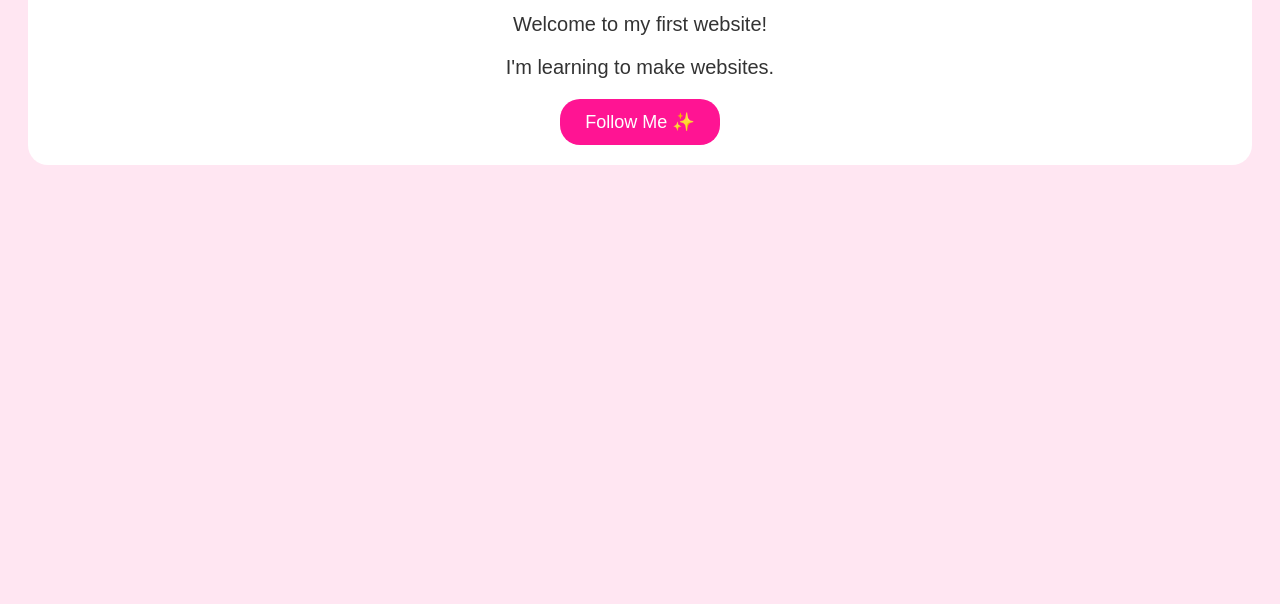
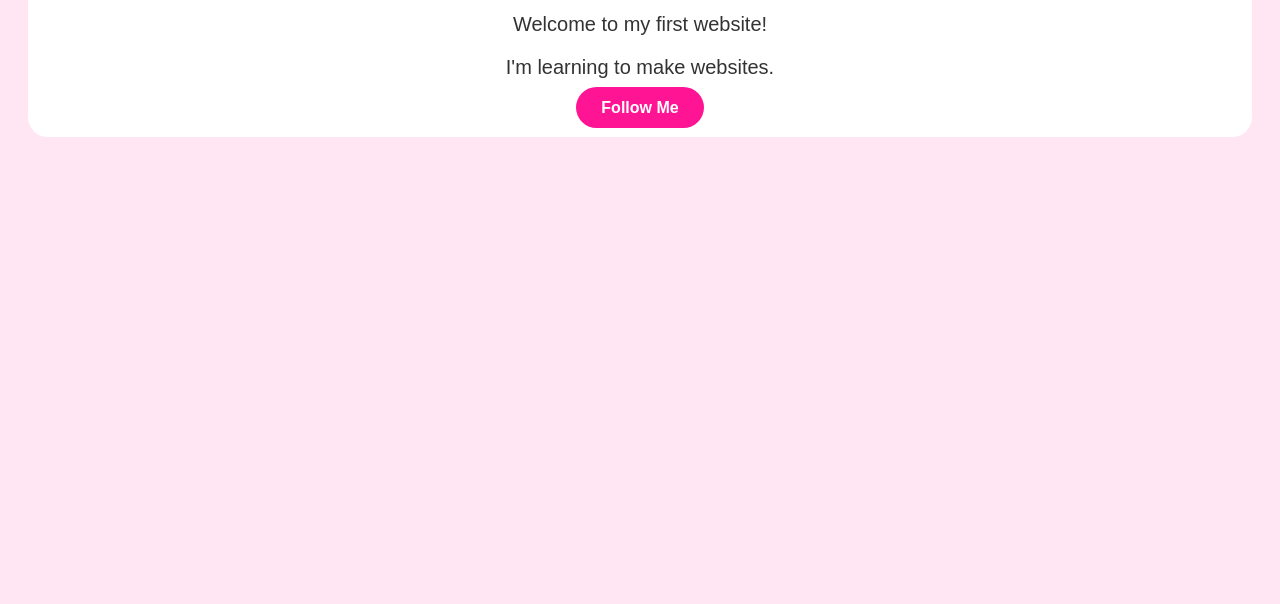
Before and after one commit to patil-hemangi250/my-first-project, a plain HTML site: page index.html in a window 1280 px wide. Shown: the part 196-800 px from the top of the page. Drawn offline with Linux system fonts and the light colour scheme.

Commit message:
Replace button with Instagram follow link

```diff
--- a/index.html
+++ b/index.html
@@ -15,7 +15,7 @@ button { background: #ff1493; color: white; border: none; padding: 12px 25px; bo
 <h1>Hi! I'm Hemangi 💖</h1>
 <p>Welcome to my first website!</p>
 <p>I'm learning to make websites.</p>
-<button>Follow Me ✨</button>
+<a href="https://www.instagram.com/hemangi.8.25/" style="background: #ff1493; color: white; padding: 12px 25px; border-radius: 25px; text-decoration: none; font-weight: bold;">Follow Me</a>
 </div>
 </body>
 </html>
```
